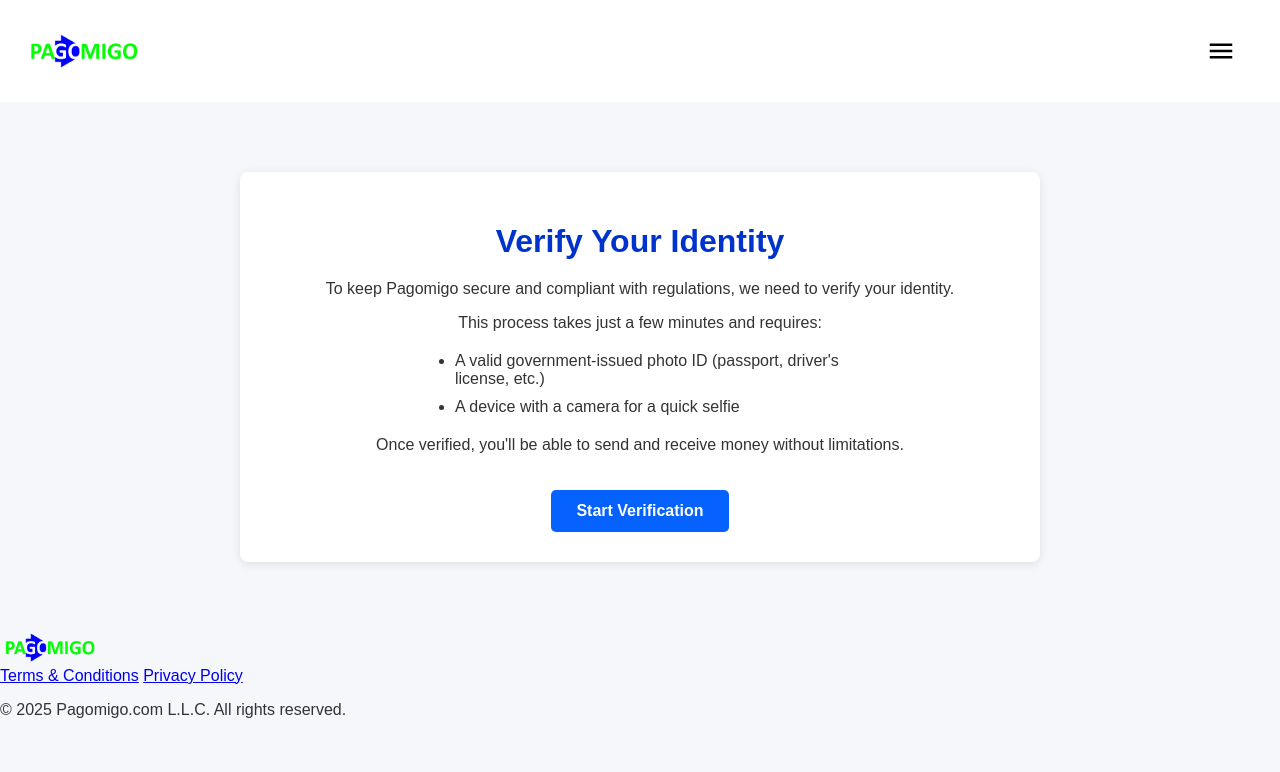
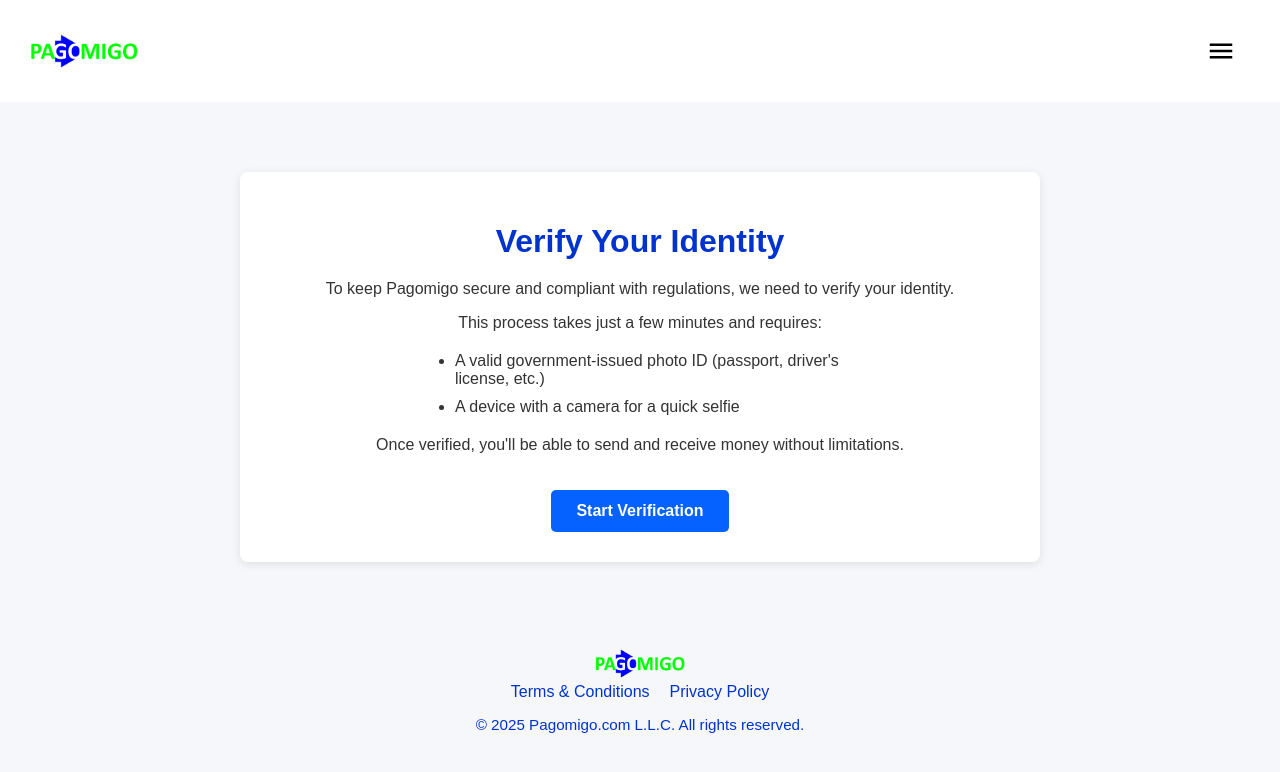
Before and after one commit to silverfoxmediaco/pagomigo-v2, a website: page public/identity-verification.html in a window 1280 px wide. Drawn offline with Linux system fonts and the light colour scheme; no server answers; sample sign-in values are in the browser's storage.

Commit message:
Update kyc.css

```diff
--- a/public/kyc.css
+++ b/public/kyc.css
@@ -54,6 +54,48 @@
     display: none;
   }
 
+    /* Footer Styles */
+.site-footer {
+    background-color: #f5f7fa;
+    padding: 1rem 1rem;
+    color: #0033cc;
+    text-align: center;
+  }
+
+  .footer-grid {
+    display: flex;
+    flex-direction: column;
+    gap: 1rem;
+    align-items: center;
+  }
+
+  .footer-column {
+    padding: 20px;
+  }
+
+  .footer-links {
+    display: flex;
+    gap: 20px;
+    justify-content: center;
+    flex-wrap: wrap;
+    margin-bottom: 15px;
+  }
+
+  .footer-links a {
+    color: #0033cc;
+    text-decoration: none;
+    font-weight: 500;
+  }
+
+  .footer-links a:hover {
+    text-decoration: underline;
+  }
+
+  .footer-copy p {
+    margin: 0;
+    font-size: 0.95rem;
+  }
+
   /* Media queries for responsive design */
   @media (max-width: 768px) {
     .kyc-container {
```
